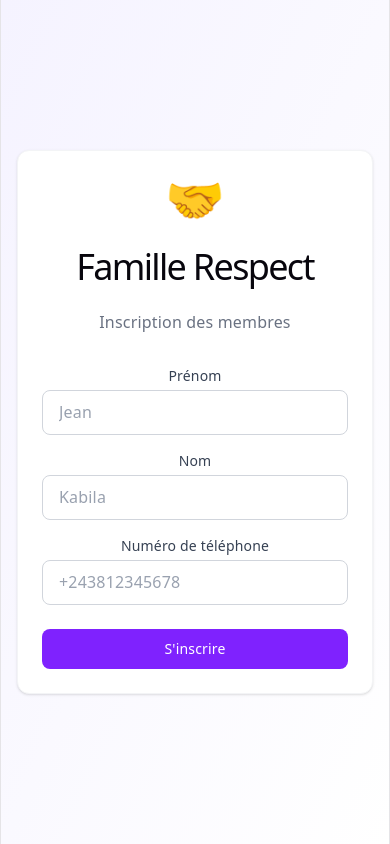
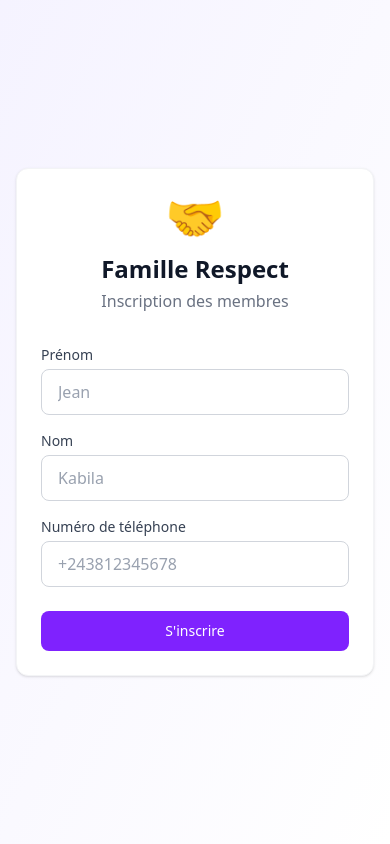
Before and after one commit to eternel09/respect, a React app in the folder frontend/: page /onboarding in a window 390 px wide. Built offline with nearby package versions, Linux system fonts and the light colour scheme; the HTML template or start-up script is replaced by a standard one.

Commit message:
style(theme): add warm brand theme tokens, remove Vite #root template leftover
Fixes the 1126px-wide centered layout inherited from the Vite starter that broke responsiveness.

Co-Authored-By: Claude Opus 4.8 <noreply@anthropic.com>

```diff
--- a/frontend/src/index.css
+++ b/frontend/src/index.css
@@ -1,113 +1,43 @@
 @import "tailwindcss";
 
+/* ── Thème « Famille Respect » — chaleureux & moderne ───────────── */
+@theme {
+  /* Couleur de marque (navy de confiance) */
+  --color-brand:        #1e3a5f;
+  --color-brand-light:  #2f4f78;
+  --color-brand-dark:   #142a47;
+
+  /* Accent chaleureux (terracotta / ambre) */
+  --color-accent:       #e08a3c;
+  --color-accent-dark:  #c9742b;
+  --color-accent-soft:  #f8e6d2;
+
+  /* Neutres chauds */
+  --color-sand:         #f6f2ea;
+  --color-cream:        #fbf8f3;
+
+  --font-sans: system-ui, -apple-system, 'Segoe UI', Roboto, Helvetica, Arial, sans-serif;
+}
+
 :root {
-  --text: #6b6375;
-  --text-h: #08060d;
-  --bg: #fff;
-  --border: #e5e4e7;
-  --code-bg: #f4f3ec;
-  --accent: #aa3bff;
-  --accent-bg: rgba(170, 59, 255, 0.1);
-  --accent-border: rgba(170, 59, 255, 0.5);
-  --social-bg: rgba(244, 243, 236, 0.5);
-  --shadow:
-    rgba(0, 0, 0, 0.1) 0 10px 15px -3px, rgba(0, 0, 0, 0.05) 0 4px 6px -2px;
-
-  --sans: system-ui, 'Segoe UI', Roboto, sans-serif;
-  --heading: system-ui, 'Segoe UI', Roboto, sans-serif;
-  --mono: ui-monospace, Consolas, monospace;
-
-  font: 18px/145% var(--sans);
-  letter-spacing: 0.18px;
-  color-scheme: light dark;
-  color: var(--text);
-  background: var(--bg);
-  font-synthesis: none;
-  text-rendering: optimizeLegibility;
+  font-family: var(--font-sans);
+  color-scheme: light;
   -webkit-font-smoothing: antialiased;
   -moz-osx-font-smoothing: grayscale;
-
-  @media (max-width: 1024px) {
-    font-size: 16px;
-  }
+  text-rendering: optimizeLegibility;
 }
 
-@media (prefers-color-scheme: dark) {
-  :root {
-    --text: #9ca3af;
-    --text-h: #f3f4f6;
-    --bg: #16171d;
-    --border: #2e303a;
-    --code-bg: #1f2028;
-    --accent: #c084fc;
-    --accent-bg: rgba(192, 132, 252, 0.15);
-    --accent-border: rgba(192, 132, 252, 0.5);
-    --social-bg: rgba(47, 48, 58, 0.5);
-    --shadow:
-      rgba(0, 0, 0, 0.4) 0 10px 15px -3px, rgba(0, 0, 0, 0.25) 0 4px 6px -2px;
-  }
-
-  #social .button-icon {
-    filter: invert(1) brightness(2);
-  }
+* {
+  box-sizing: border-box;
 }
 
 body {
   margin: 0;
+  min-height: 100svh;
+  background: var(--color-sand);
+  color: #1f2937;
 }
 
 #root {
-  width: 1126px;
-  max-width: 100%;
-  margin: 0 auto;
-  text-align: center;
-  border-inline: 1px solid var(--border);
   min-height: 100svh;
-  display: flex;
-  flex-direction: column;
-  box-sizing: border-box;
 }
-
-h1,
-h2 {
-  font-family: var(--heading);
-  font-weight: 500;
-  color: var(--text-h);
-}
-
-h1 {
-  font-size: 56px;
-  letter-spacing: -1.68px;
-  margin: 32px 0;
-  @media (max-width: 1024px) {
-    font-size: 36px;
-    margin: 20px 0;
-  }
-}
-h2 {
-  font-size: 24px;
-  line-height: 118%;
-  letter-spacing: -0.24px;
-  margin: 0 0 8px;
-  @media (max-width: 1024px) {
-    font-size: 20px;
-  }
-}
-p {
-  margin: 0;
-}
-
-code,
-.counter {
-  font-family: var(--mono);
-  display: inline-flex;
-  border-radius: 4px;
-  color: var(--text-h);
-}
-
-code {
-  font-size: 15px;
-  line-height: 135%;
-  padding: 4px 8px;
-  background: var(--code-bg);
-}
```
